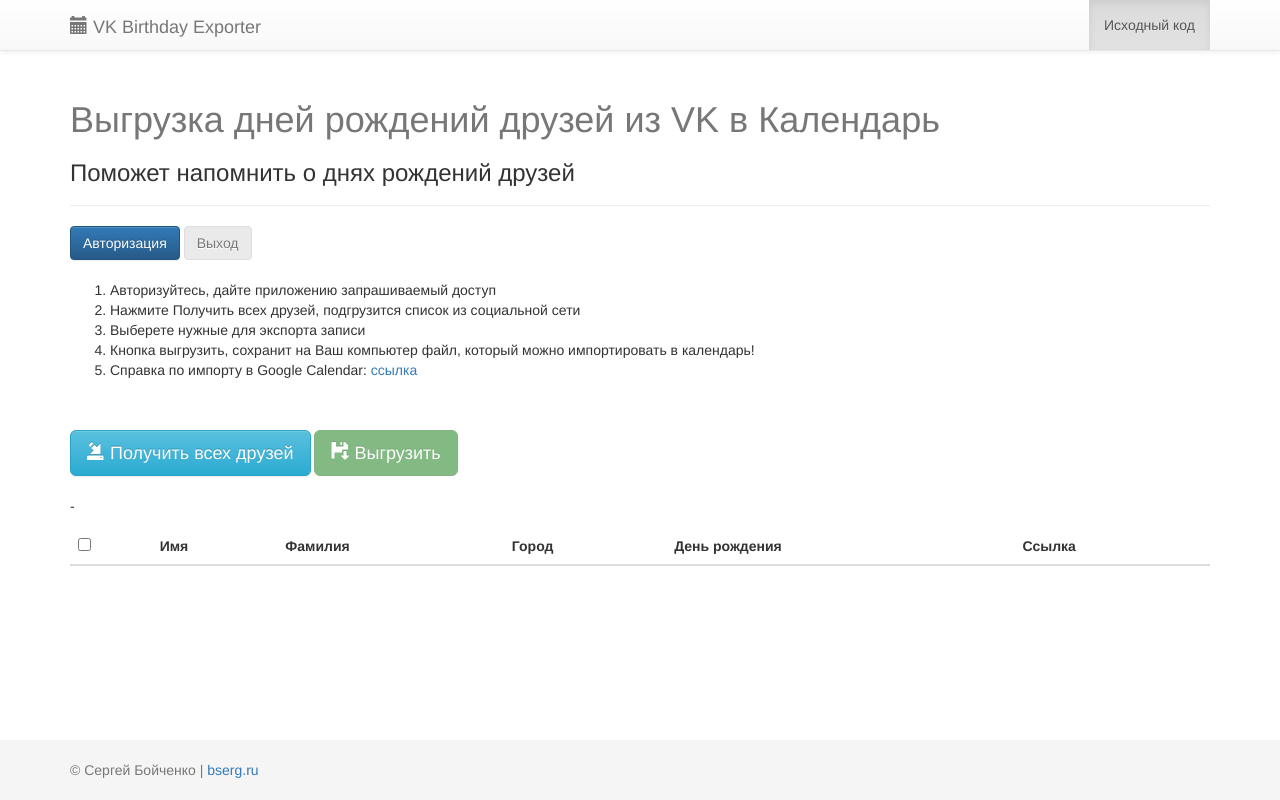
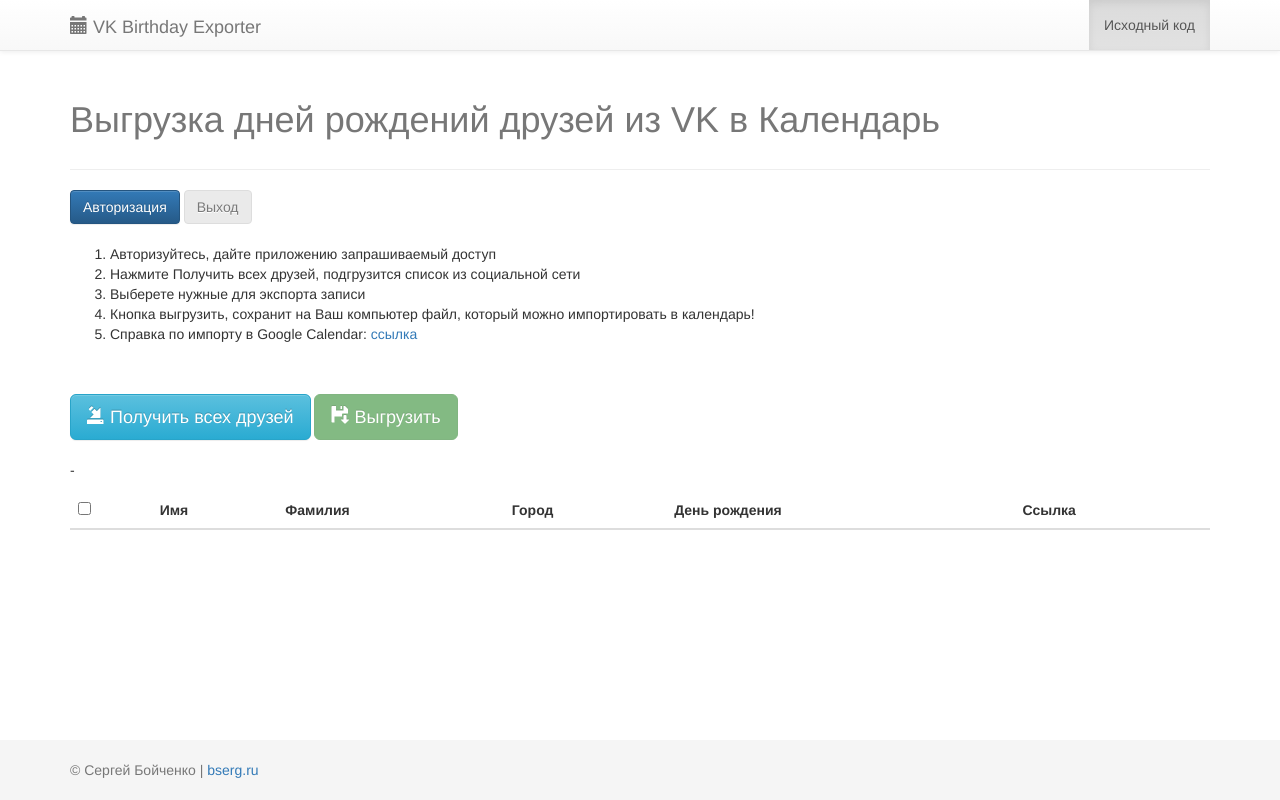
Before and after one commit to sboychenko/vk-birthday-exporter, a plain HTML site: page index.html in a window 1280 px wide. Drawn offline with nearby package versions, Linux system fonts and the light colour scheme; a script that the page names is missing.

Commit message:
рабочая бета версия

```diff
--- a/index.html
+++ b/index.html
@@ -49,7 +49,6 @@
 <div class="container">
     <div class="page-header">
         <h1 class="text-muted">Выгрузка дней рождений друзей из VK в Календарь</h1>
-        <h3>Поможет напомнить о днях рождений друзей</h3>
     </div>
     <a class="btn btn-primary" href="#" role="button" id="login">Авторизация</a>
     <a class="btn btn-default disabled" href="#" role="button" id="logout">Выход</a>
```
